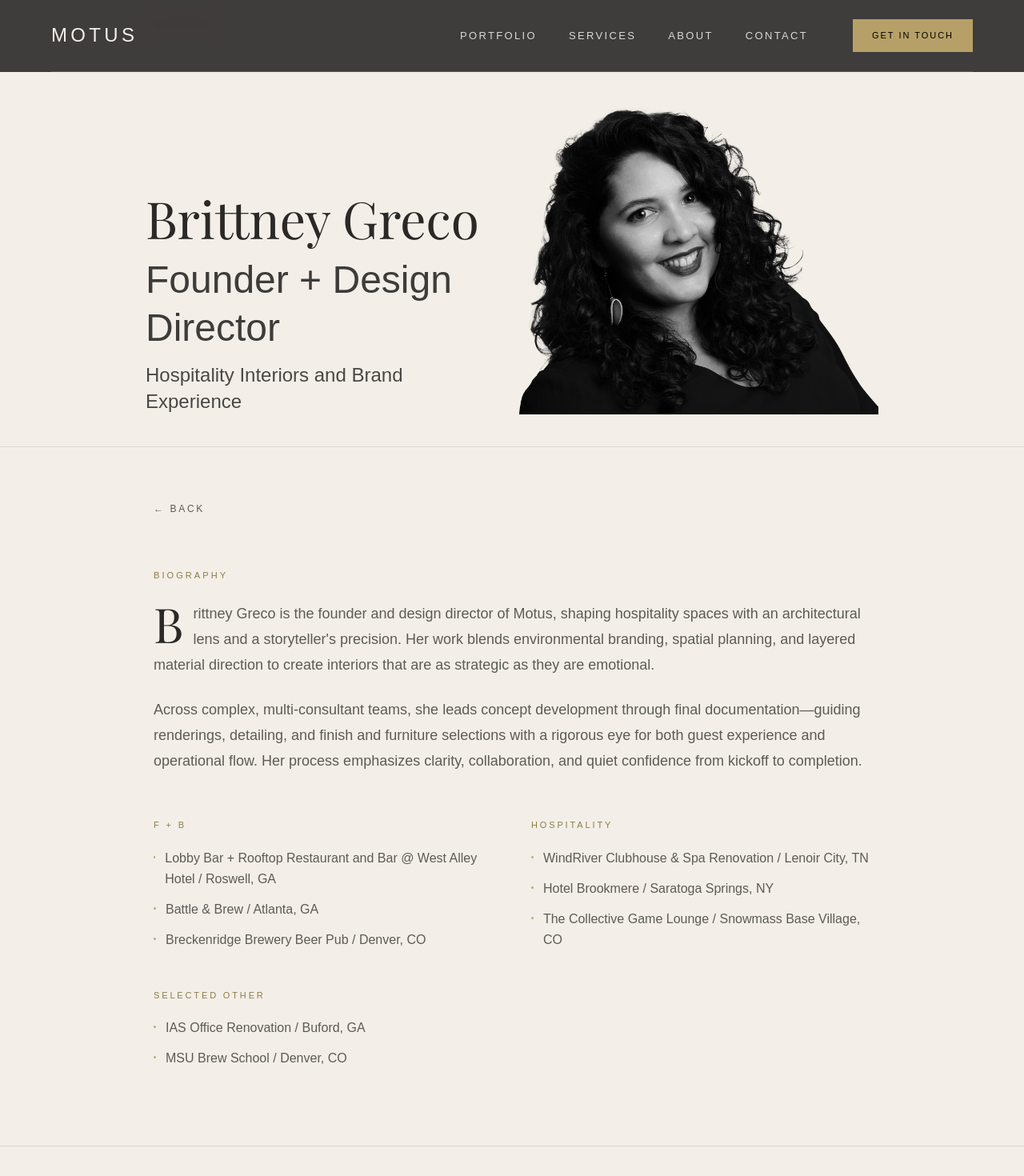
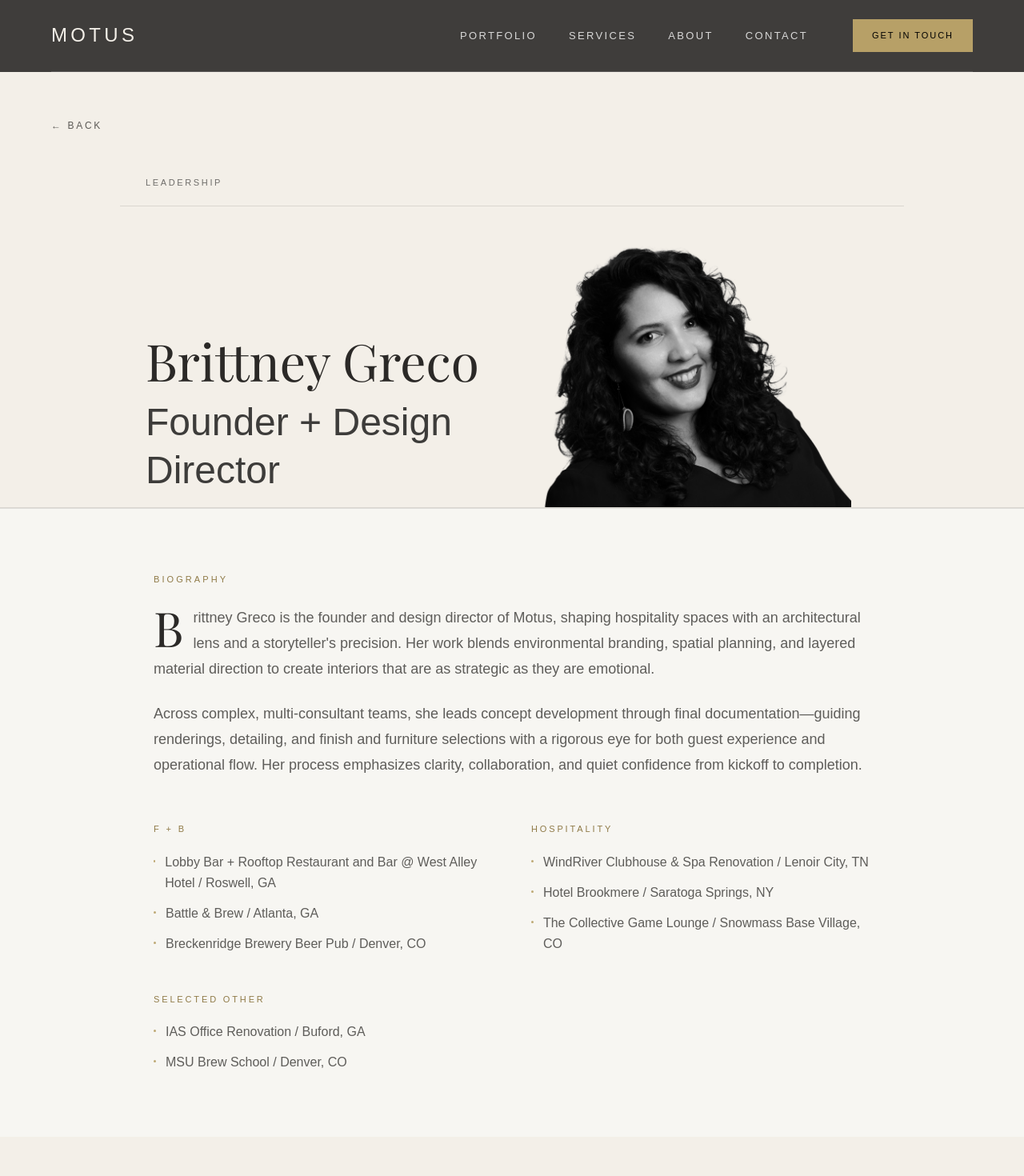
Before and after one commit to ccruml20/motus-site, a Next.js app: page /p/bio in a window 1280 px wide. Shown: the top 1470 px of the page at 80% size. Built offline with nearby package versions, Linux system fonts and the light colour scheme.

Commit message:
Fixed to project and bio pages

```diff
--- a/app/p/bio/page.tsx
+++ b/app/p/bio/page.tsx
@@ -9,34 +9,41 @@ export const metadata = {
 export default function PrivateBioPage() {
   return (
     <main className="bg-motusBg text-motusHeading">
-      <section className="pb-24">
+      <section className="pt-36 pb-24">
+        <Container>
+          <div className="mb-8">
+            <Link
+              href="/p"
+              className="text-motusMuted hover:text-motusGold transition text-xs tracking-[0.22em] uppercase"
+            >
+              ← Back
+            </Link>
+          </div>
+        </Container>
+
         <article className="border-b border-black/10 bg-motusBg">
           <div className="mx-auto w-full max-w-[980px] px-0">
             <div className="border-b border-black/10 px-6 py-5 md:px-8">
               <p className="text-[11px] uppercase tracking-[0.24em] text-black/55">Leadership</p>
             </div>
 
-            <div className="grid items-end gap-0 px-6 py-8 min-[1069px]:grid-cols-[1fr_auto] min-[1069px]:px-8 min-[1069px]:py-10 min-[736px]:max-[1068px]:grid-cols-[1fr_auto] min-[736px]:max-[1068px]:px-8 min-[736px]:max-[1068px]:py-9 max-[735px]:grid-cols-1 max-[735px]:px-0 max-[735px]:pt-4 max-[735px]:pb-0">
+            <div className="grid items-end gap-0 px-6 pt-8 pb-0 min-[1069px]:grid-cols-[1fr_auto] min-[1069px]:px-8 min-[1069px]:pt-10 min-[1069px]:pb-0 min-[736px]:max-[1068px]:grid-cols-[1fr_auto] min-[736px]:max-[1068px]:px-8 min-[736px]:max-[1068px]:pt-9 min-[736px]:max-[1068px]:pb-0 max-[735px]:grid-cols-1 max-[735px]:px-0 max-[735px]:pt-4 max-[735px]:pb-0">
               <div className="order-2 min-[736px]:order-1 max-[735px]:px-6 max-[735px]:pt-8 max-[735px]:pb-8">
                 <h1 className="font-heading font-light leading-[0.95] text-[64px] min-[736px]:max-[1068px]:text-[56px] max-[735px]:text-[48px]">
                   Brittney Greco
                 </h1>
-                <p className="mt-4 font-light leading-tight text-black/75 text-[48px] min-[736px]:max-[1068px]:text-[40px] max-[735px]:text-[36px]">
+                <p className="mt-4 pb-4 font-light leading-tight text-black/75 text-[48px] min-[736px]:max-[1068px]:text-[40px] max-[735px]:text-[36px]">
                   Founder + Design Director
-                </p>
-                <p className="mt-3 max-w-[26ch] text-2xl leading-snug text-black/70 min-[736px]:max-[1068px]:text-[22px] max-[735px]:text-[20px] max-[735px]:leading-[1.2]">
-                  Hospitality Interiors and Brand Experience
                 </p>
               </div>
 
-              <div className="order-1 w-full min-[736px]:order-2 min-[1069px]:w-115 min-[736px]:max-[1068px]:w-102.5 max-[735px]:w-full max-[735px]:pl-0 max-[735px]:pr-0">
-                <div className="relative h-105
-                 w-full overflow-hidden">
+              <div className="order-1 w-full min-[736px]:order-2 min-[1069px]:w-[460px] min-[736px]:max-[1068px]:w-[410px] max-[735px]:w-full max-[735px]:pl-0 max-[735px]:pr-0">
+                <div className="relative h-[336px] w-full overflow-hidden">
                   <Image
                     src="/brittney.png"
                     alt="Brittney Greco"
                     fill
-                    className="object-contain object-bottom max-[735px]:object-bottom-left"
+                    className="object-contain object-bottom max-[735px]:object-left-bottom"
                     priority
                   />
                 </div>
@@ -45,18 +52,10 @@ export default function PrivateBioPage() {
           </div>
         </article>
 
-        <Container>
-          <div className="mx-auto mt-16 max-w-4xl">
-            <Link
-              href="/p"
-              className="text-motusMuted hover:text-motusGold transition text-xs tracking-[0.22em] uppercase"
-            >
-              ← Back
-            </Link>
-          </div>
-
-          <article className="mx-auto mt-16 max-w-4xl">
-            <p className="text-[11px] tracking-[0.28em] uppercase text-(--color-motusGoldText)">
+        <section className="border-t border-black/10 bg-[#f7f6f2] py-16 md:py-20">
+          <Container>
+            <article className="mx-auto max-w-4xl">
+            <p className="text-[11px] tracking-[0.28em] uppercase text-[color:var(--color-motusGoldText)]">
               Biography
             </p>
 
@@ -101,8 +100,9 @@ export default function PrivateBioPage() {
                 ]}
               />
             </div>
-          </article>
-        </Container>
+            </article>
+          </Container>
+        </section>
       </section>
     </main>
   );
```
